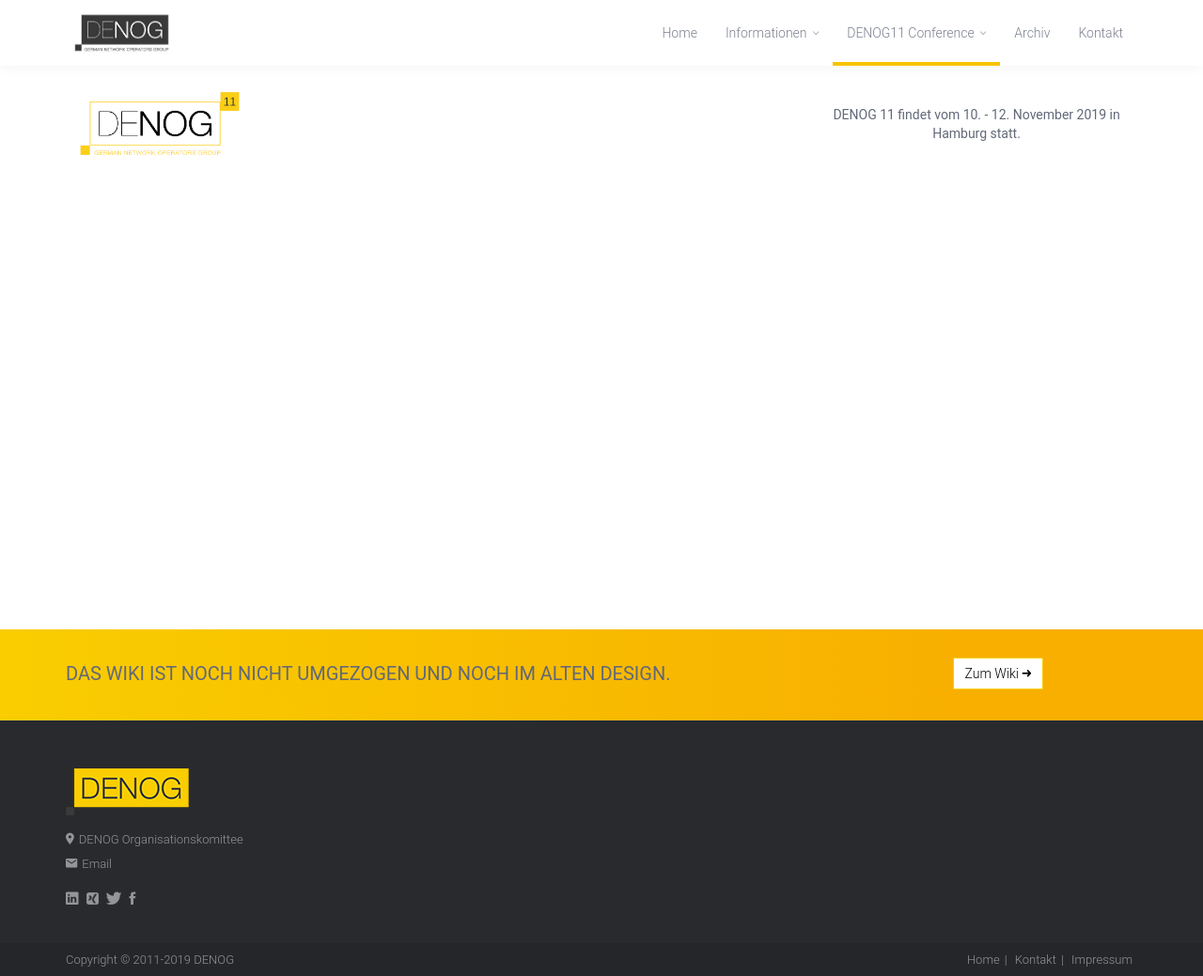
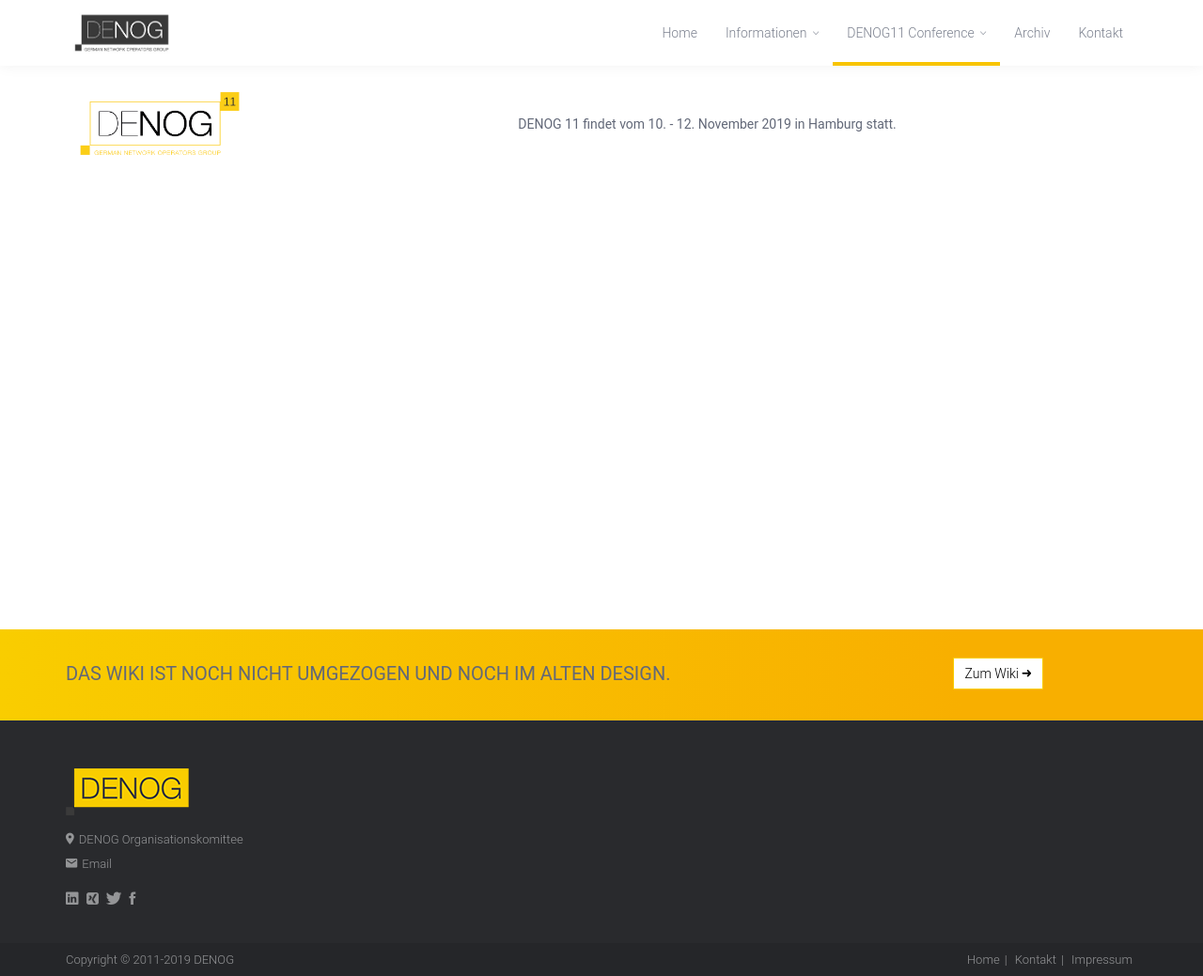
Before and after one commit to denog/denog.github.io, a Jekyll site: the page built from de/meetings/denog11/index.md, in a window 1280 px wide. Shown: the whole page at 94% size. Built offline with Jekyll 4.4.1, drawn with Linux system fonts in a browser that asks for light colours; some web fonts are replaced.

Commit message:
Update index.md

```diff
--- a/de/meetings/denog11/index.md
+++ b/de/meetings/denog11/index.md
@@ -9,7 +9,7 @@
 
 <table>
     <tr>
-        <td style='width:70%;'>
+        <td style='width:15%;'>
                <img src="https://www.denog.de/images/denog-logo-konferenz-11_v001_whitebg.png" style='width:200px;'>
         </td>
         <td style='width:70%;'>
```
